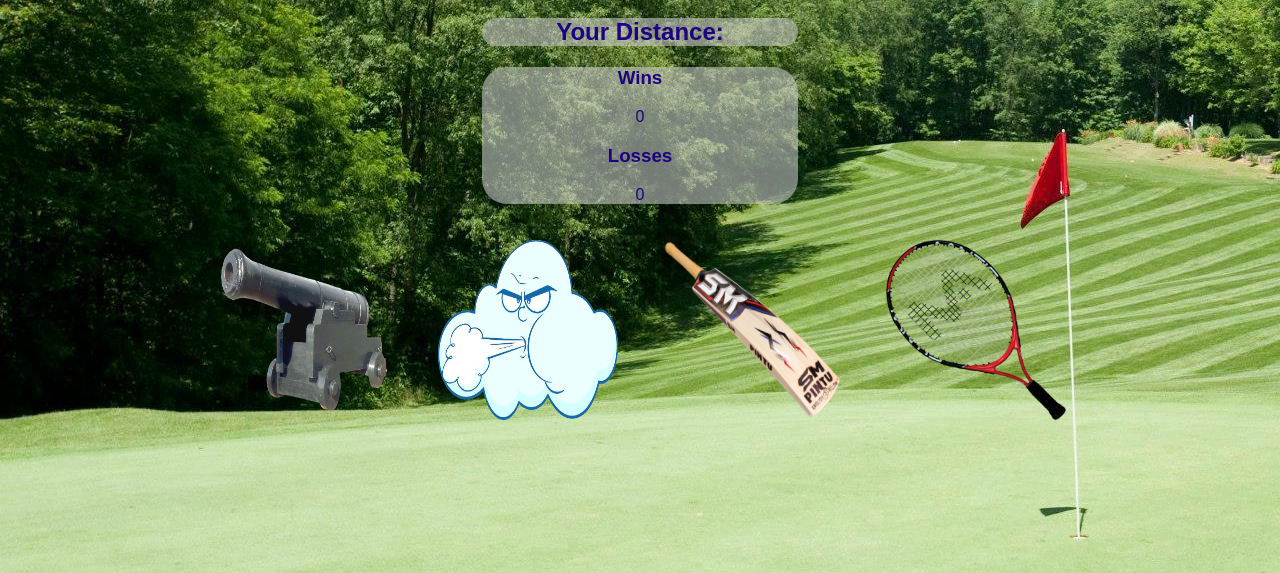
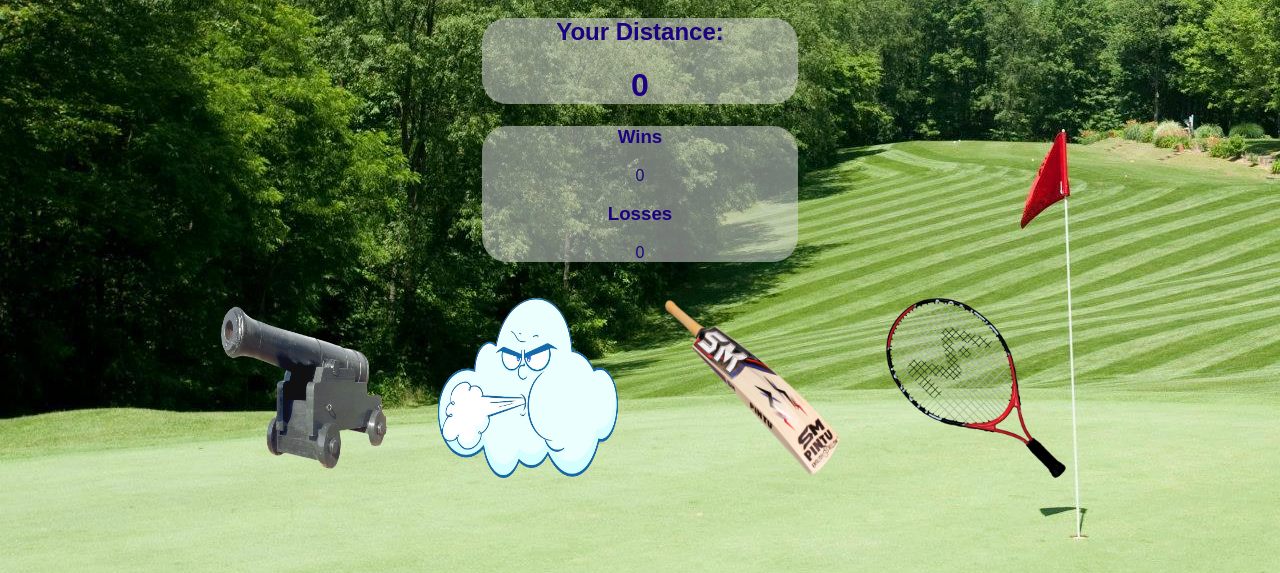
Before and after one commit to NBGlasser/unit-4-game, a plain HTML site: page index.html in a window 1280 px wide. Shown: the part 227-800 px from the top of the page. Drawn offline with nearby package versions, Linux system fonts and the light colour scheme.

Commit message:
one more tweak

```diff
--- a/index.html
+++ b/index.html
@@ -76,7 +76,7 @@
 
         <div id="points-div">
             <h2>Your Distance:</h2>
-            <h1 id="you-points"></h1>
+            <h1 id="you-points">0</h1>
         </div>
         <div id="wins-losses">
             <h3>Wins</h3>
```
